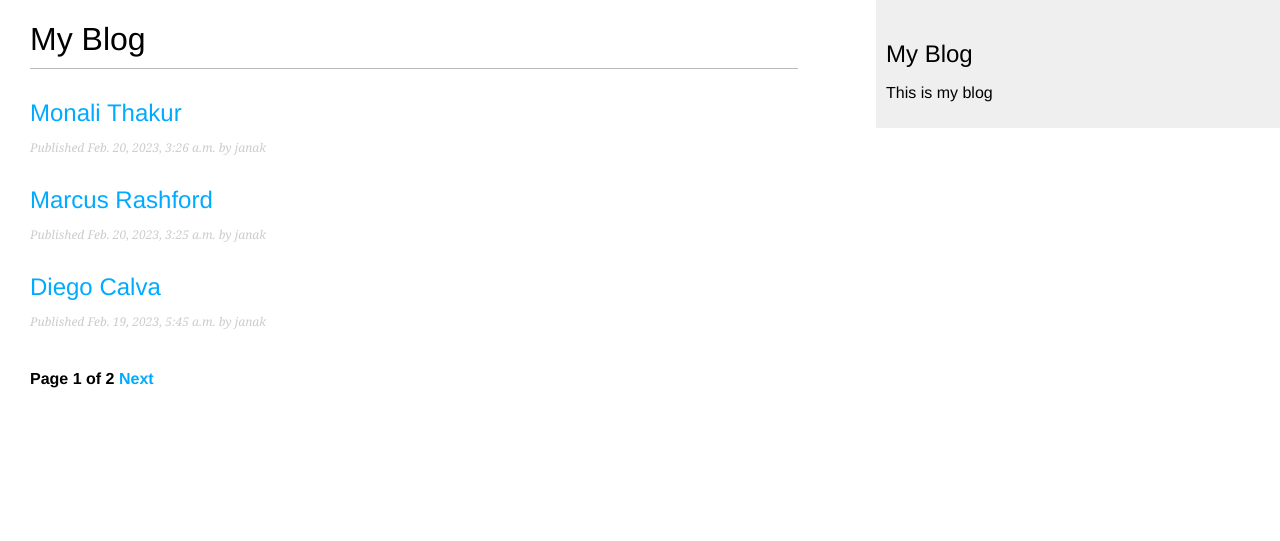
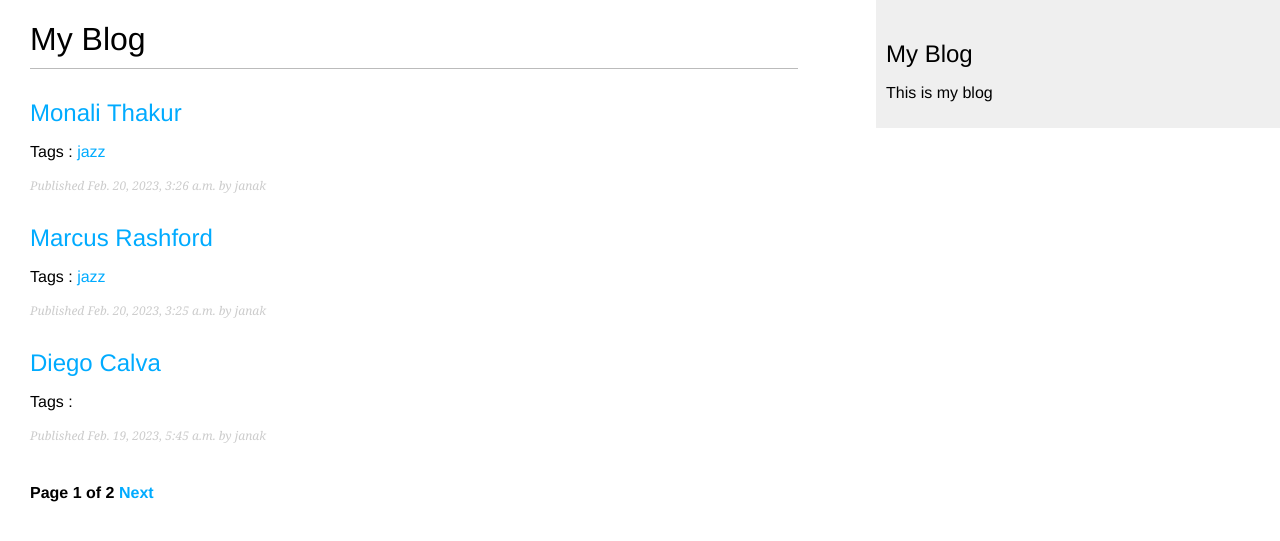
Before and after one commit to gunjanak/Django_Blog, a Django app: page /blog/ in a window 1280 px wide. Shown: the top 541 px of the page. Run offline with Django 4.2, Linux system fonts and the light colour scheme; data comes from the database, SQL or seed files in the repository; both versions use the stored data as it was after the commit; parts of the project's set-up code (start-up, migrations or seed data) failed here and were passed over.

Commit message:
tagging part 1 done

```diff
--- a/mysite/blog/models.py
+++ b/mysite/blog/models.py
@@ -2,6 +2,7 @@
 from django.utils import timezone
 from django.contrib.auth.models import User
 from django.urls import reverse
+from taggit.managers import TaggableManager
 
 # Create your models here.
 class PublishedManager(models.Manager):
@@ -51,6 +52,8 @@
         self.publish.day,
         self.slug])
 
+    tags = TaggableManager()
+
 
 
 class Comment(models.Model):
--- a/mysite/blog/templates/blog/post/list.html
+++ b/mysite/blog/templates/blog/post/list.html
@@ -2,12 +2,26 @@
 {% block title %} My Blog {% endblock %}
 {% block content %}
 <h1>My Blog</h1>
+{% if tag %}
+<h2>Posts tagged with "{{ tag.name }}"</h2>
+{% endif %}
 {% for post in posts %}
 <h2>
     <a href="{{ post.get_absolute_url }}">
         {{ post.title }}
     </a>
 </h2>
+
+<p class="tags">
+    Tags :
+    {% for tag in post.tags.all %}
+    <a href="{% url "blog:post_list_by_tag" tag.slug %}">
+        {{ tag.name }}
+    </a>
+    {% if not forloop.last %},{% endif %}
+    {% endfor %}
+
+</p>
 <p class="date">
     Published {{ post.publish }} by {{ post.author }}
 </p>
--- a/mysite/blog/urls.py
+++ b/mysite/blog/urls.py
@@ -5,8 +5,11 @@
 urlpatterns = [
     #post views
     path('',views.post_list,name='post_list'),
+    path('tag/<slug:tag_slug>/',views.post_list,name='post_list_by_tag'),
     path('<int:year>/<int:month>/<int:day>/<slug:post>/',
     views.post_detail,
     name='post_detail'),
     path('<int:post_id>/comment/',views.post_comment,name='post_comment'),
 ]
+
+#path('tag/<slug:tag_slug>/',views.post_list,name='post_list_by_tag'),
--- a/mysite/blog/views.py
+++ b/mysite/blog/views.py
@@ -1,13 +1,20 @@
+from django.db.models import Count
 from django.shortcuts import render, get_object_or_404
 from .models import Post, Comment
 from django.core.paginator import Paginator, EmptyPage,PageNotAnInteger
 from .forms import EmailPostForm, CommentForm
 from django.views.decorators.http import require_POST
+from taggit.models import Tag
 
 
 # Create your views here.
-def post_list(request):
+def post_list(request,tag_slug=None):
     post_list = Post.published.all()
+    tag = None
+    if tag_slug:
+        tag = get_object_or_404(Tag,slug=tag_slug)
+        post_list = post_list.filter(tags__in = [tag])
+
     #Pagination with 3 posts per page
     paginator = Paginator(post_list,3)
     page_number = request.GET.get('page')
@@ -22,7 +29,7 @@
         #If page_number is out of range deliver last page of results
         posts = paginator.page(paginator.num_pages)
 
-    return render(request,'blog/post/list.html',{'posts':posts})
+    return render(request,'blog/post/list.html',{'posts':posts,'tag':tag})
 
 def post_detail(request,year,month,day,post):
     print(year)
@@ -37,8 +44,13 @@
     #Form for users to comment
     form  = CommentForm()
 
+    #List of similar posts
+    post_tags_ids = post.tags.values_list('id',flat=True)
+    similar_posts = Post.published.filter(tags__in=post_tags_ids).exclude(id=post.id)
+    similar_posts = similar_posts.annotate(same_tags=Count('tags')).order_by('-same_tags','-publish')[:4]
+
     return render(request,'blog/post/detail.html',{'post':post,
-    'comments':comments,'form':form})
+    'comments':comments,'form':form,'similar_posts':similar_posts})
 
 
 def post_share(request,post_id):
--- a/mysite/mysite/settings.py
+++ b/mysite/mysite/settings.py
@@ -38,6 +38,7 @@
     'django.contrib.messages',
     'django.contrib.staticfiles',
     'blog.apps.BlogConfig',
+    'taggit',
 ]
 
 MIDDLEWARE = [
```
Also changed, not shown: mysite/blog/templates/blog/post/detail.html (+13 -0 lines), mysite/blog/migrations/0004_post_tags.py (added), mysite/db.sqlite3.
